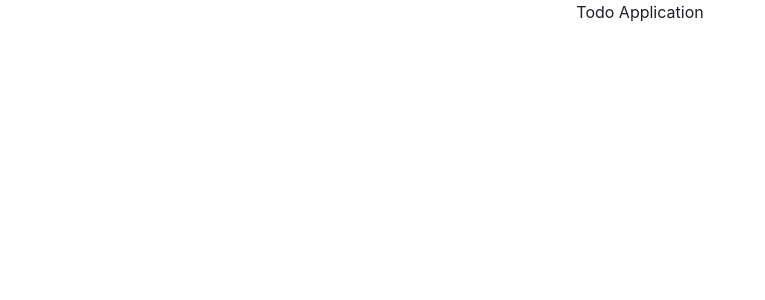
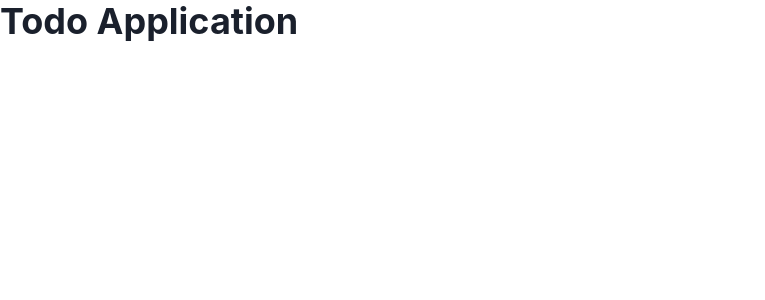
Before and after one commit to TerrniT/todo-app-react-chakra, a React (Create React App) app: page / in a window 1280 px wide. Shown: the top 300 px of the page, without its empty margins (0-765 px from the left). Built offline with nearby package versions, Linux system fonts and the light colour scheme.

Commit message:
create a new chakra components - TodoList & AddTodo / import components in app.js

```diff
--- a/src/App.js
+++ b/src/App.js
@@ -1,11 +1,12 @@
-import logo from './logo.svg';
+import {Heading} from '@chakra-ui/react'
 import './App.css';
+import TodoList from './components/TodoList'
+import AddTodo from './components/AddTodo'
+
 
 function App() {
   return (
-    <div className="App">
-      <h1>Todo Application</h1>
-    </div>
+    <Heading>Todo Application</Heading>
   );
 }
 
--- /dev/null
+++ b/src/components/AddTodo.js
@@ -0,0 +1,11 @@
+import React from 'react'
+
+function AddTodo() {
+  return (
+    <div>
+
+    </div>
+  )
+}
+
+export default AddTodo
--- /dev/null
+++ b/src/components/TodoList.js
@@ -0,0 +1,11 @@
+import React from 'react'
+
+function TodoList() {
+  return (
+    <div>
+
+    </div>
+  )
+}
+
+export default TodoList
```
